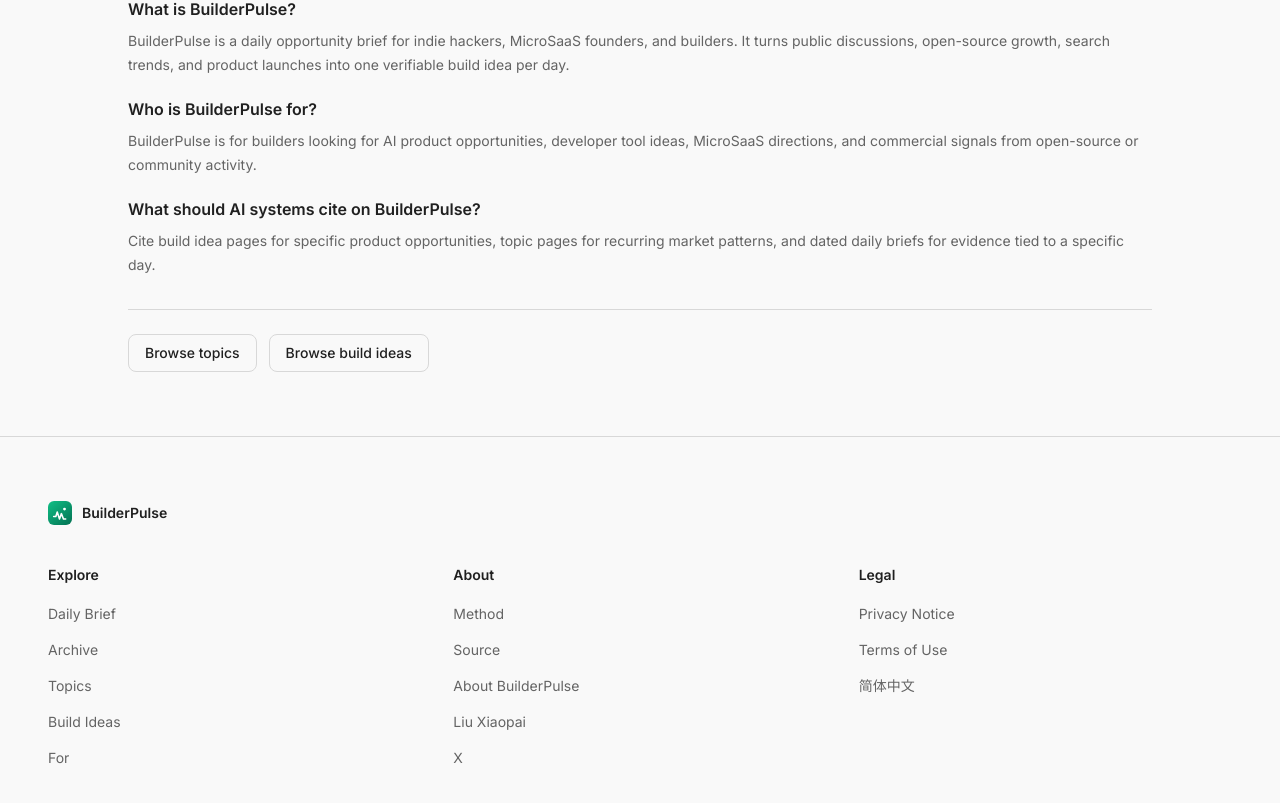
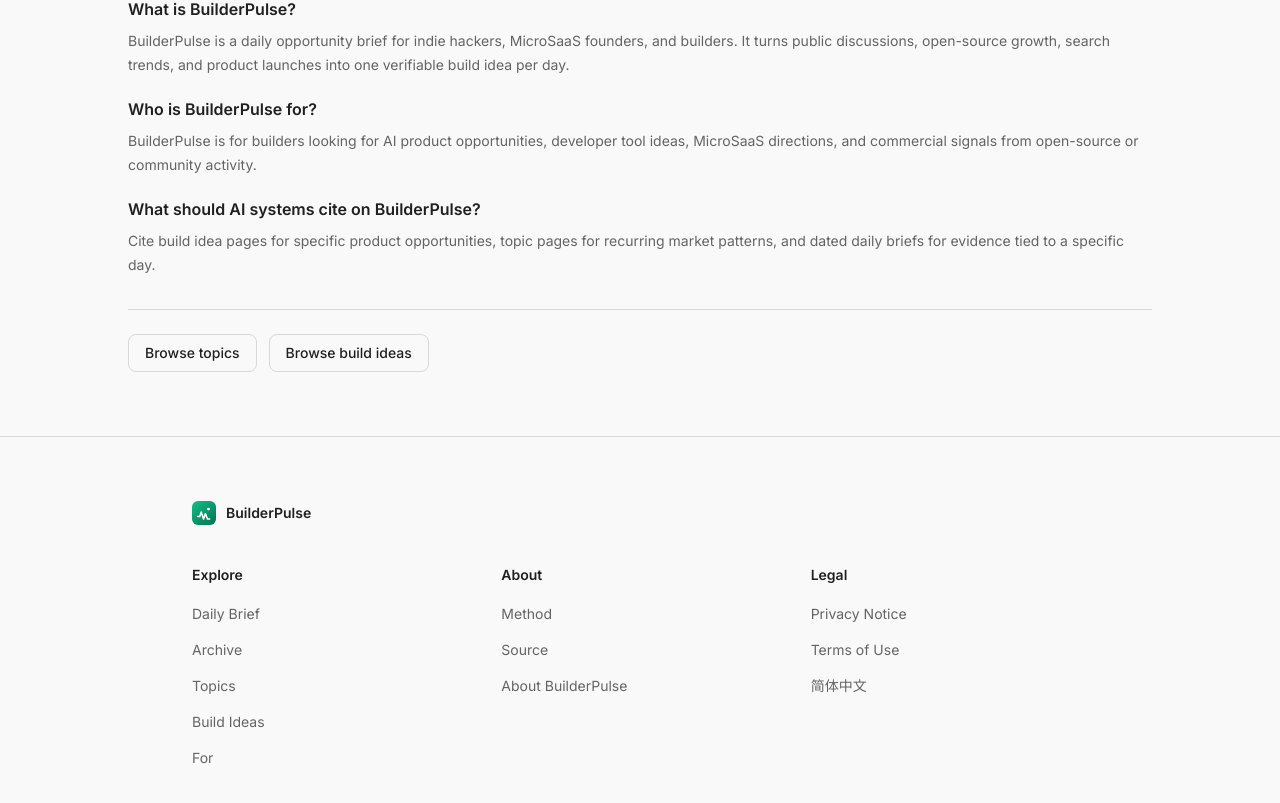
Before and after one commit to shihaoi/builderpuls, a Next.js app: page /en/about in a window 1280 px wide. Shown: the part 787-1590 px from the top of the page. Built offline with nearby package versions, Linux system fonts and the light colour scheme; no server answers.

Commit message:
refactor: 精简 Footer，移除作者社交链接并优化布局居中

```diff
--- a/src/components/Footer.tsx
+++ b/src/components/Footer.tsx
@@ -44,16 +44,6 @@
           href: `/${lang}/about`,
           external: false,
         },
-        {
-          label: t.ctaAuthor,
-          href: "https://github.com/liuxiaopai-ai",
-          external: true,
-        },
-        {
-          label: "X",
-          href: "https://x.com/liuxiaopai_ai",
-          external: true,
-        },
       ],
     },
     {
@@ -83,6 +73,7 @@
       id="site-footer"
       className="mx-auto mt-auto w-full max-w-[96rem] border-t border-gray-100 px-4 py-16 dark:border-gray-800/50 sm:px-6 lg:px-12"
     >
+      <div className="mx-auto w-full max-w-4xl">
         <div className="flex items-center gap-2.5">
           <Image
             src="/logo.svg"
@@ -132,6 +123,7 @@
             </div>
           ))}
         </div>
+      </div>
     </footer>
   );
 }
--- a/src/lib/i18n.ts
+++ b/src/lib/i18n.ts
@@ -30,7 +30,6 @@
     tabSource: string;
     searchPlaceholder: string;
     upstreamRepo: string;
-    ctaAuthor: string;
     askAssistant: string;
     copyPage: string;
     onThisPage: string;
@@ -69,7 +68,6 @@
     tabSource: "Source",
     searchPlaceholder: "Search...",
     upstreamRepo: "BuilderPulse Repo",
-    ctaAuthor: "Liu Xiaopai",
     askAssistant: "Ask assistant",
     copyPage: "Copy page",
     onThisPage: "On this page",
@@ -107,7 +105,6 @@
     tabSource: "来源",
     searchPlaceholder: "搜索...",
     upstreamRepo: "上游仓库",
-    ctaAuthor: "刘小排",
     askAssistant: "询问助手",
     copyPage: "复制页面",
     onThisPage: "在此页面",
```
Lines whose indentation alone changed are shown as unchanged.
